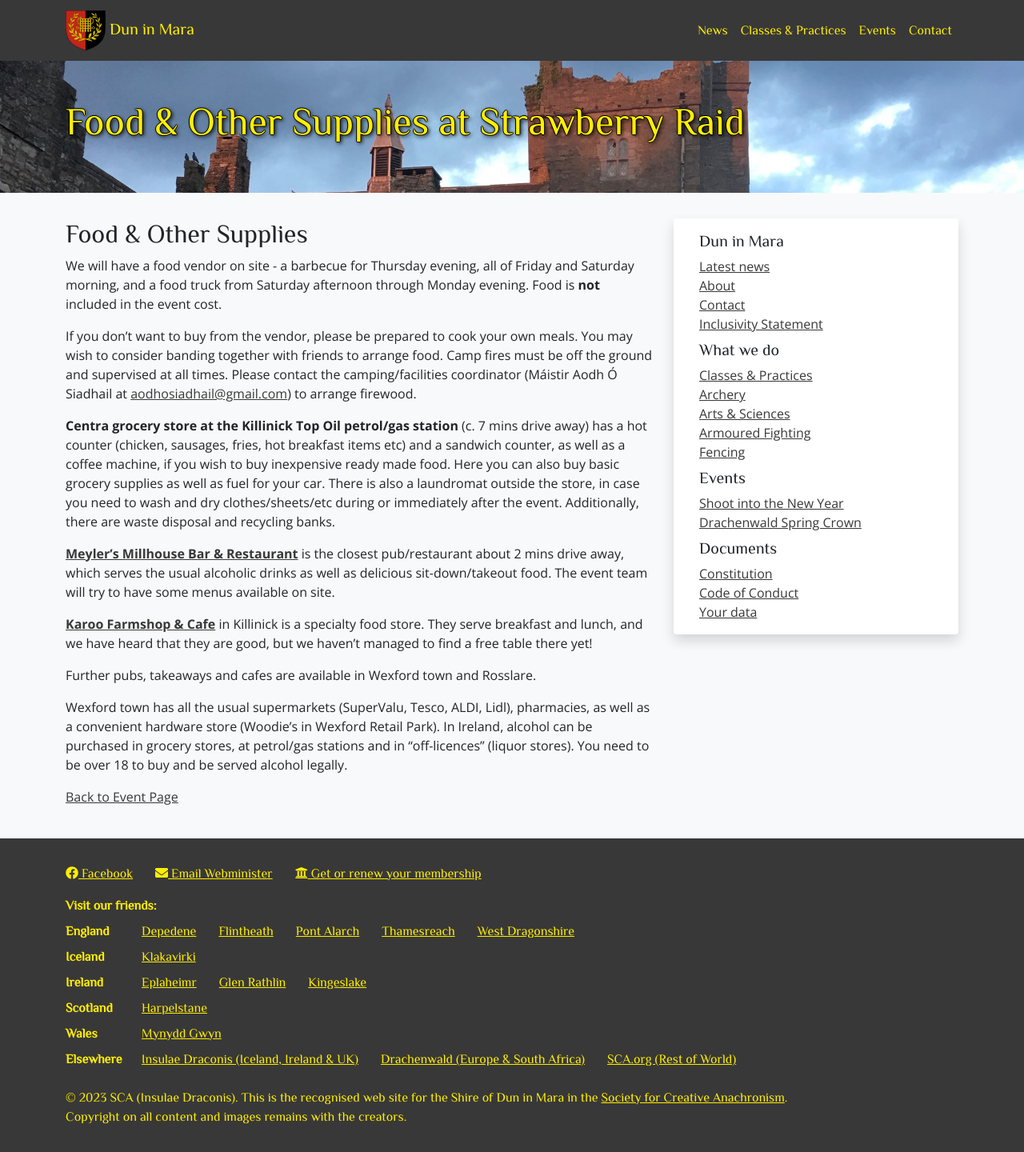
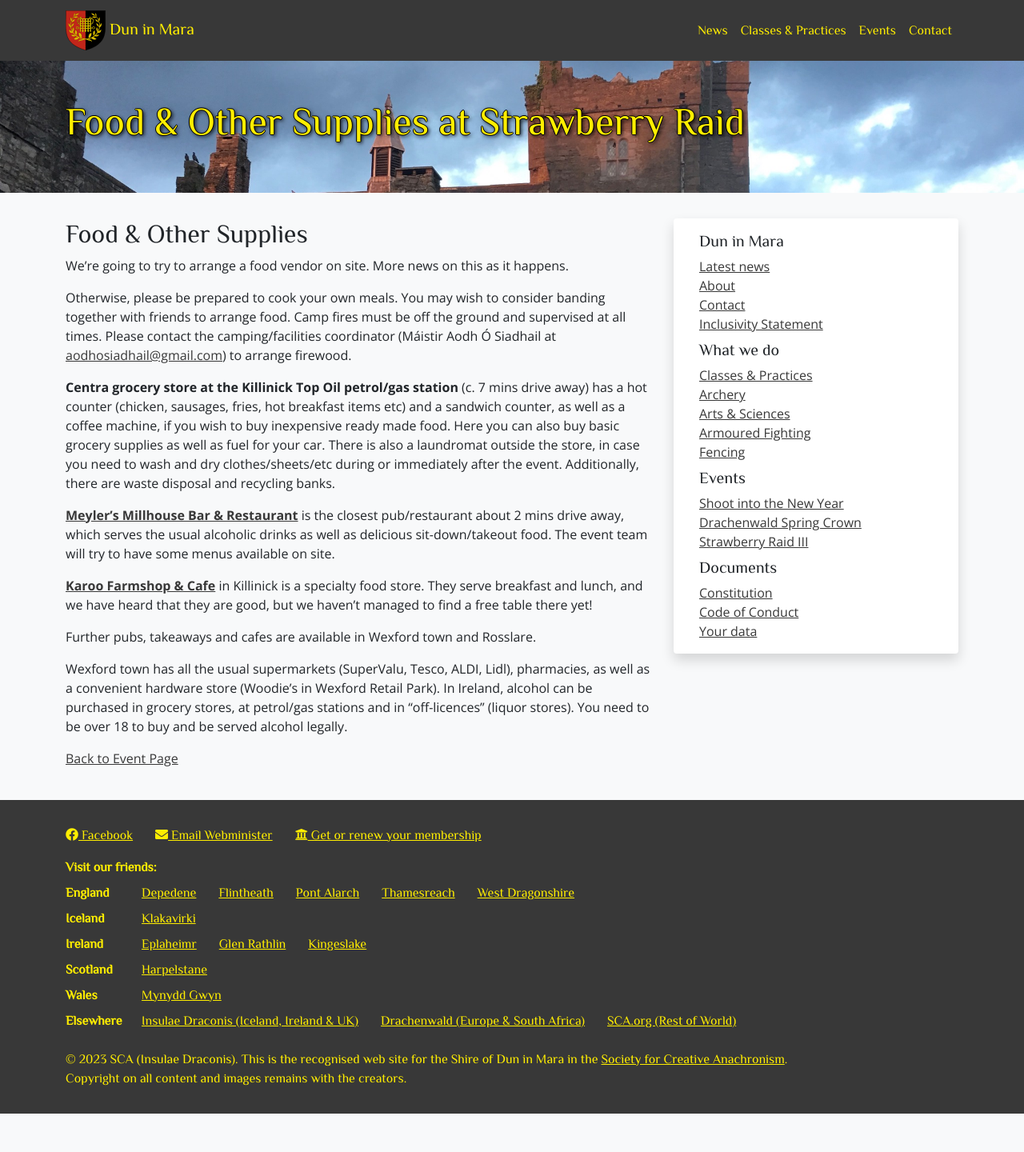
Before and after one commit to drachenwald/dun-in-mara, a Jekyll site: the page built from events/2024/strawberry-raid-iii/food.md, in a window 1280 px wide. Shown: the whole page at 80% size. Built offline with Jekyll 4.4.1, drawn with Linux system fonts in a browser that asks for light colours; comment, search, counter and statistics services are not loaded; after the commit the page ends 1392 px from its top, so only the background shows below that.

Commit message:
SR III links

```diff
--- a/_includes/sidebar-default.html
+++ b/_includes/sidebar-default.html
@@ -15,6 +15,7 @@
       <li class="nav-item pt-2"><h5>Events</h5></li>
       <li class="nav-item p-0"><a href="/events/2023/shoot-ny/">Shoot into the New Year</a></li>
       <li class="nav-item p-0"><a href="/events/2024/crown/">Drachenwald Spring Crown</a></li>
+      <li class="nav-item p-0"><a href="events/2024/strawberry-raid-iii/">Strawberry Raid III</a></li>
 
       <li class="nav-item pt-2"><h5>Documents</h5></li>
       <li class="nav-item p-0"><a href="/about/constitution">Constitution</a></li>
--- a/events/2024/strawberry-raid-iii/food.md
+++ b/events/2024/strawberry-raid-iii/food.md
@@ -6,9 +6,9 @@ excerpt: "30 May-3 June 2024. Sigginstown Castle, Co. Wexford, Ireland."
 
 ## Food & Other Supplies
 
-We will have a food vendor on site - a barbecue for Thursday evening, all of Friday and Saturday morning, and a food truck from Saturday afternoon through Monday evening. Food is **not** included in the event cost.
+We're going to try to arrange a food vendor on site. More news on this as it happens.
 
-If you don't want to buy from the vendor, please be prepared to cook your own meals. You may wish to consider banding together with friends to arrange food. Camp fires must be off the ground and supervised at all times. Please contact the camping/facilities coordinator (Máistir Aodh Ó Siadhail at <a href="mailto:aodhosiadhail@gmail.com">aodhosiadhail@gmail.com</a>) to arrange firewood.
+Otherwise, please be prepared to cook your own meals. You may wish to consider banding together with friends to arrange food. Camp fires must be off the ground and supervised at all times. Please contact the camping/facilities coordinator (Máistir Aodh Ó Siadhail at <a href="mailto:aodhosiadhail@gmail.com">aodhosiadhail@gmail.com</a>) to arrange firewood.
 
 **Centra grocery store at the Killinick Top Oil petrol/gas station** (c. 7 mins drive away) has a hot counter (chicken, sausages, fries, hot breakfast items etc) and a sandwich counter, as well as a coffee machine, if you wish to buy inexpensive ready made food. Here you can also buy basic grocery supplies as well as fuel for your car. There is also a laundromat outside the store, in case you need to wash and dry clothes/sheets/etc during or immediately after the event. Additionally, there are waste disposal and recycling banks.
 
```
Also changed, not shown: events/index.md (+2 -0 lines).
